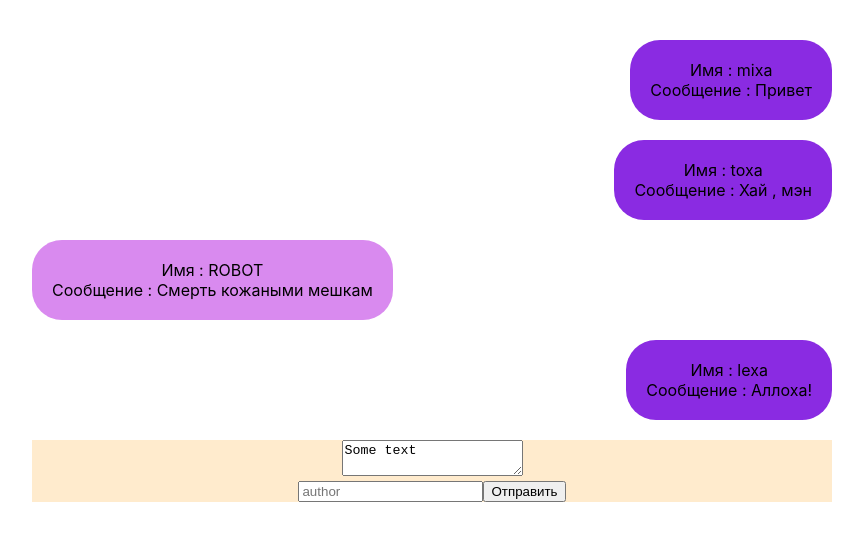
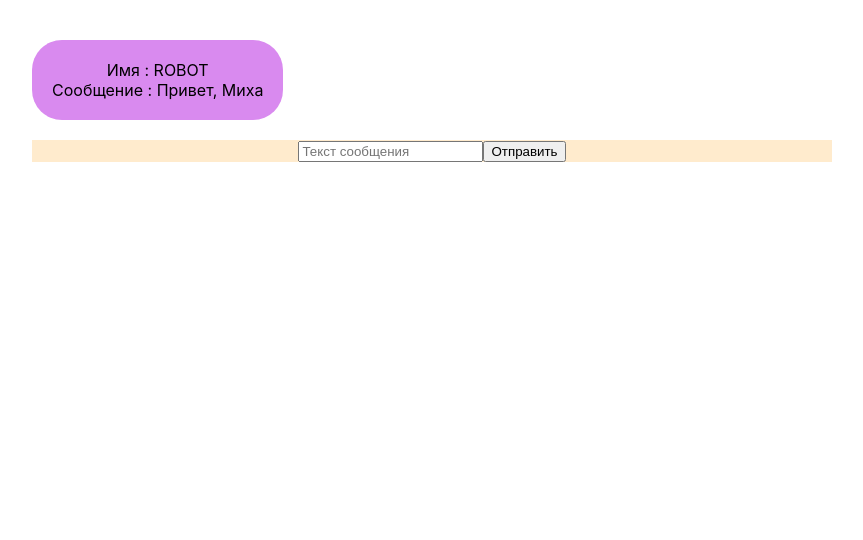
Before and after one commit to diakudza/react-gb, a React (Create React App) app: page / in a window 1280 px wide. Shown: the top 540 px of the page, without its empty margins (208-1071 px from the left). Built offline with nearby package versions, Linux system fonts and the light colour scheme.

Commit message:
Исправление замечаний по ДЗ

```diff
--- a/src/App.js
+++ b/src/App.js
@@ -6,41 +6,37 @@ import React from "react";
 
 let App = () => {
 
-  const [messages, setMessages] = useState([
-      {author : "mixa", text : "Привет", ai: false},
-      {author : "toxa", text : "Хай , мэн", ai: false},
-      {author : "ROBOT", text : "Смерть кожаными мешкам", ai: true},
-      {author : "lexa", text : "Аллоха!", ai: false},
-        ]);
+    const [messages, setMessages] = useState([{author: "ROBOT", text: "Привет, Миха", ai: true}]);
 
-    let messagesArr = messages.map(el => <Message state={el} />)
+    let messagesArr = messages.map((el,index) => <Message key={index} state={el}/>)
 
-    let setMessage = (message, login) => {
-        let arr = [];
-        arr.push({author: login, text: message, ai:false});
-        setMessages (messages.concat(arr));
-        if (login == "mixa"){
-            arr.push({author: 'ROBOT', text: "Человек Миха детектед!", ai:true});
-            setTimeout(() => { setMessages (messages.concat(arr)) }, 2000 );
+    let setMessage = (message) => {
+        if (message !== "") {
+            setMessages([...messages, {author: "mixa", text: message, ai: false}])
+        } else {
+            setTimeout(() => {
+                setMessages([...messages, {author: "ROBOT", text: `Зачем отправляешь пустоту?`, ai: true}])
+            }, (Math.random() * 2) * 1000)
         }
     }
-    // useEffect( ()=> {
-    // if (login == "mixa"){ setTimeout(()=>{
-    //     setMessages(messages.concat({author: 'ROBOT', text: "Человек Миха детектед!", ai:true}));
-    // }, (Math.random()*2)*1000)
-    //
-    // }}, messages.author)
+
+    useEffect(() => {
+        if (messages[messages.length - 1].author !== 'ROBOT' ) {
+            let lastMessage = messages[messages.length - 1].text
+            setTimeout(() => {
+                setMessages([...messages, {author: "ROBOT", text: ` Я не пойму "${lastMessage}" , что ты имеешь в виду?`, ai: true}])
+            }, (Math.random() * 2) * 1000)
+        }
+    }, [messages])
 
 
     return (
 
-    <div className="App">
-        {messagesArr}
-
-        <Form setmessage={setMessage} />
-    </div>
-
-  );
+        <div className="App">
+            {messagesArr}
+            <Form setmessage={setMessage}/>
+        </div>
+    );
 }
 
 export default App;
--- a/src/components/Form/Form.jsx
+++ b/src/components/Form/Form.jsx
@@ -1,23 +1,20 @@
 import React from "react";
 import '../../App.css';
+
 const Form = (props) => {
 
-    let textValue = React.createRef();
-    let loginValue = React.createRef();
+    let textValue = React.useRef();
     let addPost = (event) => {
         let text = textValue.current.value;
-        let login = loginValue.current.value;
-        props.setmessage(text,login);
-        //alert(text);
+        props.setmessage(text);
         event.preventDefault();
         textValue.current.value = '';
     }
 
     return (
         <form className="form">
-           <div> <textarea ref={textValue} >Some text </textarea></div>
-            <input ref={loginValue} type="text" placeholder="author"/>
-            <button onClick={addPost}>Отправить</button>
+           <input ref={textValue} placeholder="Текст сообщения"/>
+           <button onClick={addPost}>Отправить</button>
         </form>
     );
 }
```
